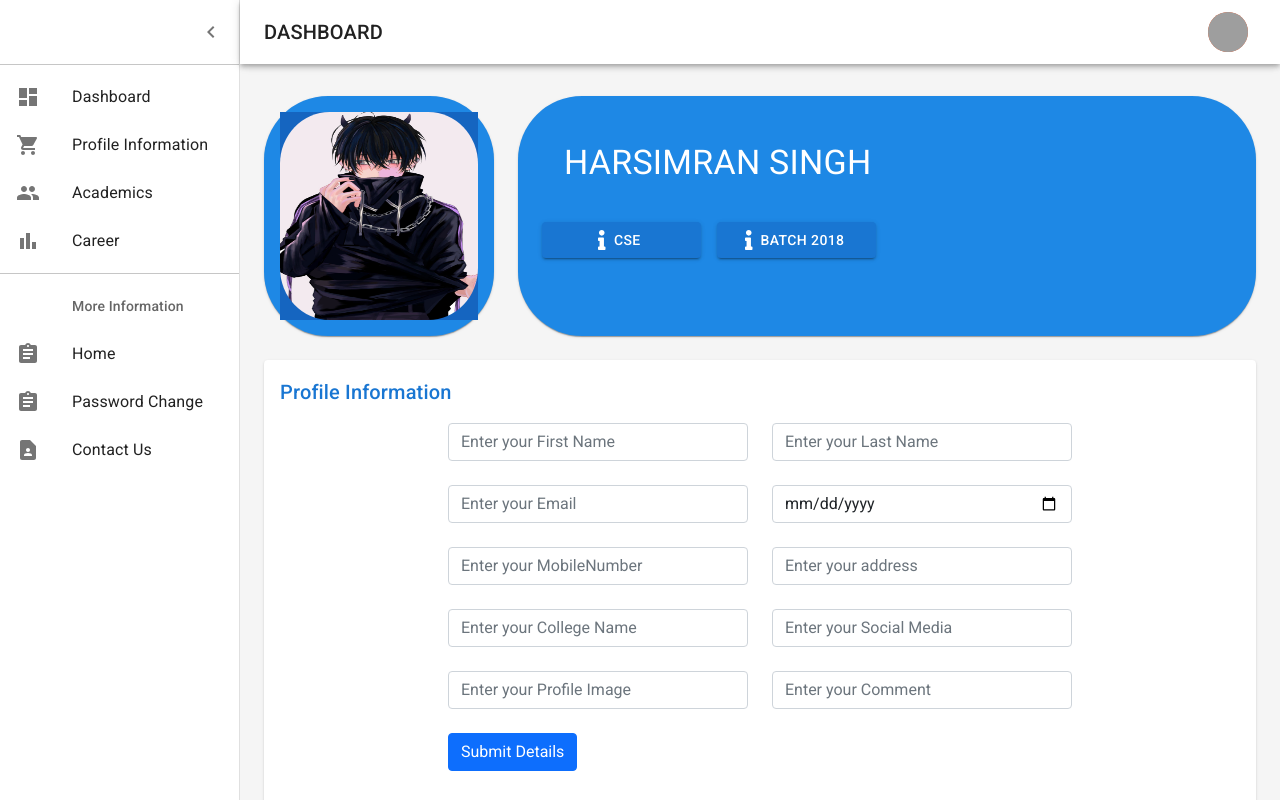
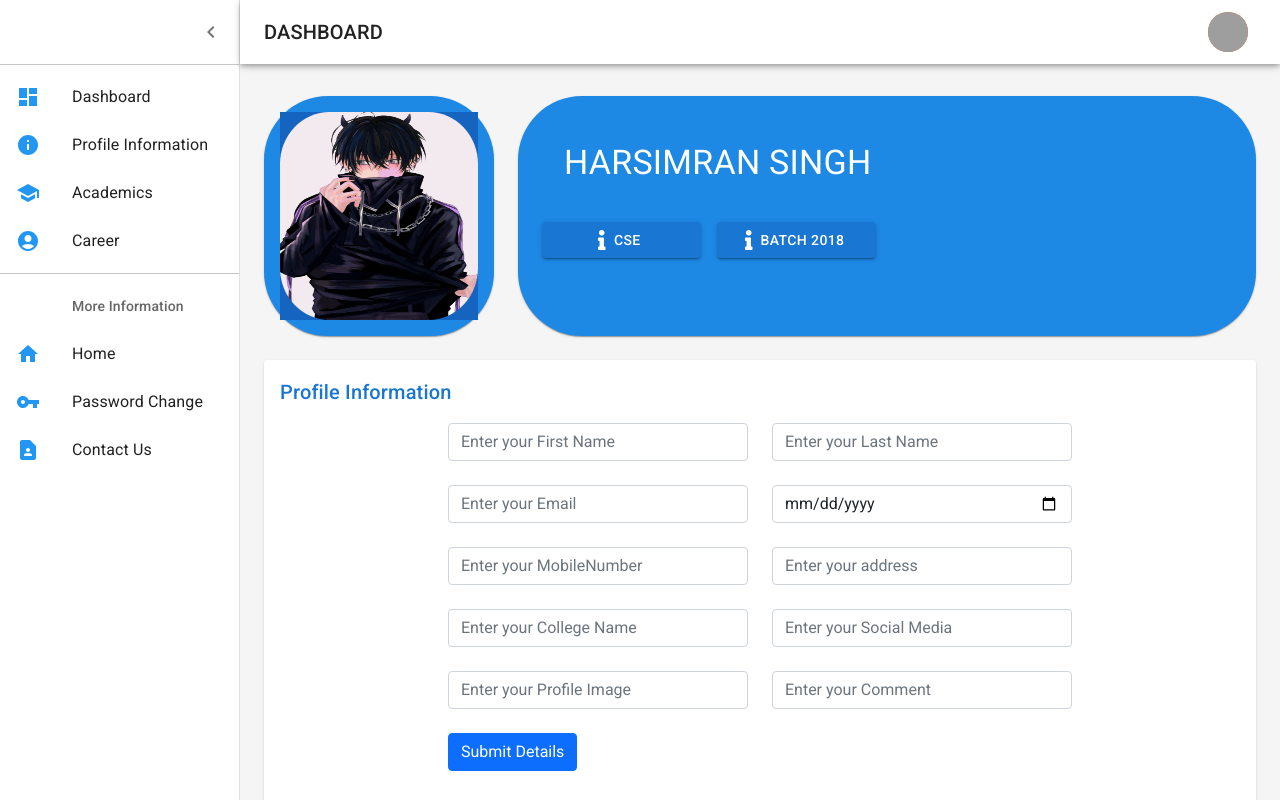
Before and after one commit to ruchika216/React-Form-With-Validation, a React (Create React App) app: page /dashboard in a window 1280 px wide. Built offline with nearby package versions, Linux system fonts and the light colour scheme; grey boxes are pictures that could not be loaded.

Commit message:
validation

```diff
--- a/package.json
+++ b/package.json
@@ -6,6 +6,7 @@
     "@date-io/date-fns": "^1.3.13",
     "@emotion/react": "^11.6.0",
     "@emotion/styled": "^11.6.0",
+    "@fontsource/roboto": "^4.5.1",
     "@fortawesome/fontawesome-svg-core": "^1.2.36",
     "@fortawesome/free-solid-svg-icons": "^5.15.4",
     "@fortawesome/react-fontawesome": "^0.1.16",
--- a/public/index.html
+++ b/public/index.html
@@ -10,6 +10,10 @@
       content="Web site created using create-react-app"
     />
     <link rel="apple-touch-icon" href="%PUBLIC_URL%/logo192.png" />
+    <link
+      rel="stylesheet"
+      href="https://fonts.googleapis.com/css?family=Roboto:300,400,500,700&display=swap"
+/>
     <!--
       manifest.json provides metadata used when your web app is installed on a
       user's mobile device or desktop. See https://developers.google.com/web/fundamentals/web-app-manifest/
--- a/src/components/Dashboard/listItems.js
+++ b/src/components/Dashboard/listItems.js
@@ -1,39 +1,41 @@
 import * as React from 'react';
 import ListItem from '@mui/material/ListItem';
-import ListItemIcon from '@mui/material/ListItemIcon';
 import ListItemText from '@mui/material/ListItemText';
+import ListItemIcon from '@material-ui/core/ListItemIcon';
 import ListSubheader from '@mui/material/ListSubheader';
 import DashboardIcon from '@mui/icons-material/Dashboard';
-import ShoppingCartIcon from '@mui/icons-material/ShoppingCart';
-import PeopleIcon from '@mui/icons-material/People';
-import BarChartIcon from '@mui/icons-material/BarChart';
-import LayersIcon from '@mui/icons-material/Layers';
-import AssignmentIcon from '@mui/icons-material/Assignment';
 import ContactPageIcon from '@mui/icons-material/ContactPage';
+import InfoIcon from '@mui/icons-material/Info';
+import SchoolIcon from '@mui/icons-material/School';
+import AccountCircleIcon from '@mui/icons-material/AccountCircle';
+import HomeIcon from '@mui/icons-material/Home';
+import VpnKeyIcon from '@mui/icons-material/VpnKey';
+import { blue } from '@mui/material/colors';
+import '@fontsource/roboto/300.css';
 
 export const mainListItems = (
   <div>
     <ListItem button>
       <ListItemIcon>
-        <DashboardIcon />
+        <DashboardIcon sx={{ color: blue[500] }}/>
       </ListItemIcon>
       <ListItemText primary="Dashboard" />
     </ListItem>
     <ListItem button>
       <ListItemIcon>
-        <ShoppingCartIcon />
+        <InfoIcon sx={{ color: blue[500] }} />
       </ListItemIcon>
       <ListItemText primary="Profile Information" />
     </ListItem>
     <ListItem button>
       <ListItemIcon>
-        <PeopleIcon />
+        <SchoolIcon sx={{ color: blue[500] }} />
       </ListItemIcon>
       <ListItemText primary="Academics" />
     </ListItem>
     <ListItem button>
       <ListItemIcon>
-        <BarChartIcon />
+        <AccountCircleIcon sx={{ color: blue[500] }} />
       </ListItemIcon>
       <ListItemText primary="Career" />
     </ListItem>
@@ -46,19 +48,19 @@ export const secondaryListItems = (
     <ListSubheader inset>More Information</ListSubheader>
     <ListItem button>
       <ListItemIcon>
-        <AssignmentIcon />
+        <HomeIcon sx={{ color: blue[500] }} />
       </ListItemIcon>
       <ListItemText primary="Home" />
     </ListItem>
     <ListItem button>
       <ListItemIcon>
-        <AssignmentIcon />
+        <VpnKeyIcon sx={{ color: blue[500] }} />
       </ListItemIcon>
       <ListItemText primary="Password Change" />
     </ListItem>
     <ListItem button>
       <ListItemIcon>
-        <ContactPageIcon />
+        <ContactPageIcon sx={{ color: blue[500] }} />
       </ListItemIcon>
       <ListItemText primary="Contact Us" />
     </ListItem>
```
Also changed, not shown: 1 other file (tests, documents, lock files or other folders).
